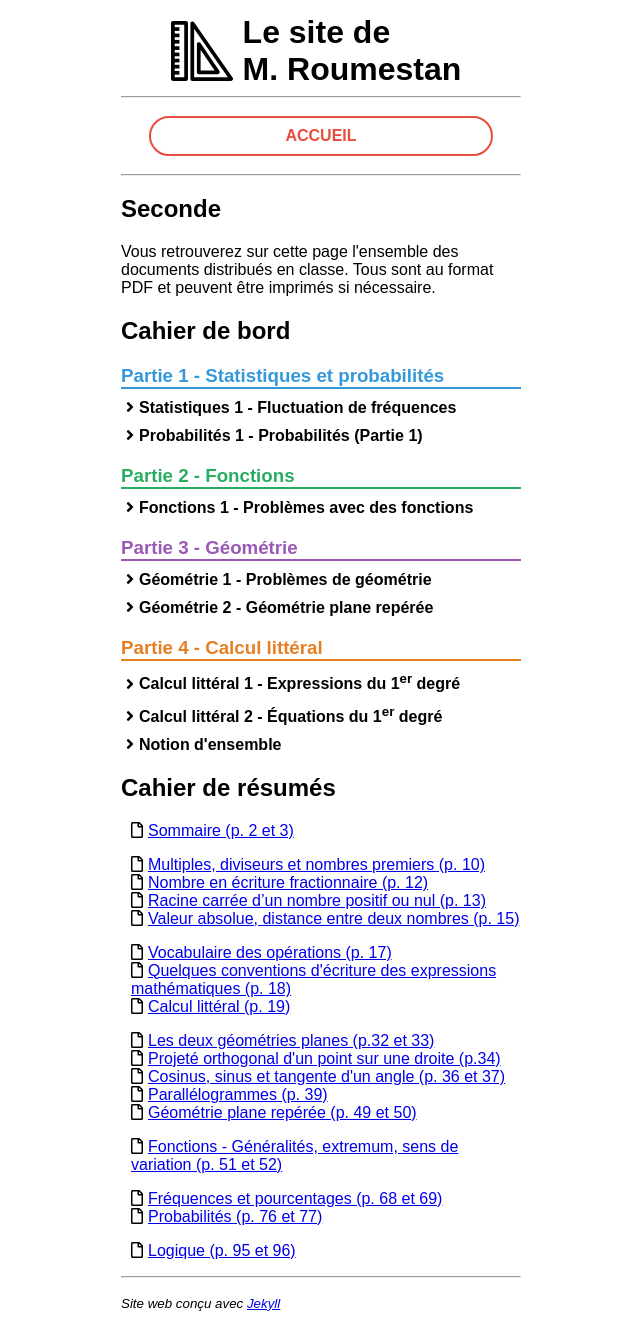
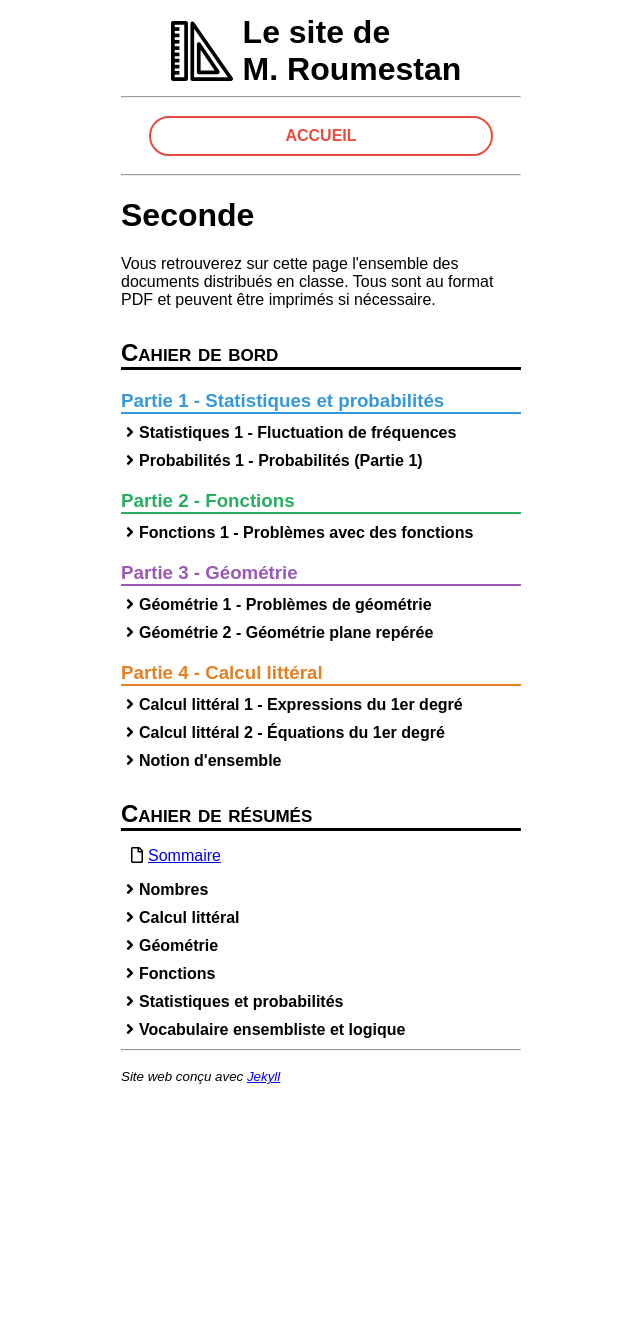
Before and after one commit to roumesta/roumestan.github.io, a Jekyll site: the page built from seconde.html, in a window 1280 px wide. Shown: the whole page, without its empty margins (319-959 px from the left). Built offline with Jekyll 4.4.1, drawn with Linux system fonts in a browser that asks for light colours; after the commit the page ends 1115 px from its top, so only the background shows below that.

```diff
--- a/_data/seconde_docs.yml
+++ b/_data/seconde_docs.yml
@@ -45,7 +45,7 @@
 - title: Partie 4 - Calcul littéral
   color: e67e22
   sequences:
-    - title: Calcul littéral 1 - Expressions du 1<sup>er</sup> degré
+    - title: Calcul littéral 1 - Expressions du 1er degré
       items:
         - name: Exercices
           link: CL1_enonces.pdf
@@ -55,7 +55,7 @@
           link: CL1_entrainement_calcul_litteral.pdf
         - name: Entraînement de calcul littéral n˚1 (correction)
           link: CL1_entrainement_calcul_litteral_correction.pdf
-    - title: Calcul littéral 2 - Équations du 1<sup>er</sup> degré
+    - title: Calcul littéral 2 - Équations du 1er degré
       items:
         - name: Exercices et bilans
           link: CL2_enonces_bilans.pdf
--- a/_data/seconde_resumes.yml
+++ b/_data/seconde_resumes.yml
@@ -1,40 +1,44 @@
-- name: Sommaire (p. 2 et 3)
-  link: resume_sommaire.pdf
-- name: blank
-- name: Multiples, diviseurs et nombres premiers (p. 10)
-  link: S1_resume_multiples_diviseurs_premiers.pdf
-- name: Nombre en écriture fractionnaire (p. 12)
-  link: CL1_resume_fractions.pdf
-- name: Racine carrée d’un nombre positif ou nul (p. 13)
-  link: G1_resume_racine_carree.pdf
-- name: Valeur absolue, distance entre deux nombres (p. 15)
-  link: G2_resume_valeur_absolue.pdf
-- name: blank
-- name: Vocabulaire des opérations (p. 17)
-  link: CL1_resume_vocabulaire_operations.pdf
-- name: Quelques conventions d'écriture des expressions mathématiques (p. 18)
-  link: CL1_resume_conventions_ecriture.pdf
-- name: Calcul littéral (p. 19)
-  link: CL1_resume_calcul_litteral.pdf
-- name: blank
-- name: Les deux géométries planes (p.32 et 33)
-  link: G1_resume_deux_geometries.pdf
-- name: Projeté orthogonal d'un point sur une droite (p.34)
-  link: G1_resume_projete_orthogonal.pdf
-- name: Cosinus, sinus et tangente d'un angle (p. 36 et 37)
-  link: G1_resume_cosinus_sinus_tangente.pdf
-- name: Parallélogrammes (p. 39)
-  link: G1_resume_parallelogrammes.pdf
-- name: Géométrie plane repérée (p. 49 et 50)
-  link: G2_geometrie_reperee.pdf
-- name: blank
-- name: Fonctions - Généralités, extremum, sens de variation (p. 51 et 52)
-  link: F1_resume_fonctions_generalites_variations.pdf
-- name: blank
-- name: Fréquences et pourcentages (p. 68 et 69)
-  link: S1_resume_frequence_pourcentages.pdf
-- name: Probabilités (p. 76 et 77)
-  link: P1_resume_probabilites.pdf
-- name: blank
-- name: Logique (p. 95 et 96)
-  link: G1_resume_logique.pdf
+- title: Nombres
+  items:
+    - name: Multiples, diviseurs, nombres premiers (p. 10)
+      link: S1_resume_multiples_diviseurs_premiers.pdf
+    - name: Écriture fractionnaire (p. 12)
+      link: CL1_resume_fractions.pdf
+    - name: Racine carrée (p. 13)
+      link: G1_resume_racine_carree.pdf
+    - name: Valeur absolue (p. 15)
+      link: G2_resume_valeur_absolue.pdf
+- title: Calcul littéral
+  items:
+    - name: Vocabulaire des opérations (p. 17)
+      link: CL1_resume_vocabulaire_operations.pdf
+    - name: Conventions d'écriture (p. 18)
+      link: CL1_resume_conventions_ecriture.pdf
+    - name: Calcul littéral (p. 19)
+      link: CL1_resume_calcul_litteral.pdf
+- title: Géométrie
+  items:
+    - name: Les deux géométries planes (p.32 et 33)
+      link: G1_resume_deux_geometries.pdf
+    - name: Projeté orthogonal (p.34)
+      link: G1_resume_projete_orthogonal.pdf
+    - name: Cosinus, sinus et tangente (p. 36 et 37)
+      link: G1_resume_cosinus_sinus_tangente.pdf
+    - name: Parallélogrammes (p. 39)
+      link: G1_resume_parallelogrammes.pdf
+    - name: Géométrie plane repérée (p. 49 et 50)
+      link: G2_geometrie_reperee.pdf
+- title: Fonctions
+  items:
+    - name: Généralités, extremum, variation (p. 51 et 52)
+      link: F1_resume_fonctions_generalites_variations.pdf
+- title: Statistiques et probabilités
+  items:
+    - name: Fréquences et pourcentages (p. 68 et 69)
+      link: S1_resume_frequence_pourcentages.pdf
+    - name: Probabilités (p. 76 et 77)
+      link: P1_resume_probabilites.pdf
+- title: Vocabulaire ensembliste et logique
+  items:
+    - name: Logique (p. 95 et 96)
+      link: G1_resume_logique.pdf
--- a/_layouts/default.html
+++ b/_layouts/default.html
@@ -20,7 +20,7 @@
     <body>
         {% include header.html %}
         {% if page.title %}
-            <h2>{{ page.title }}</h2>
+            <h1>{{ page.title }}</h1>
         {% endif %}
         {{ content }}
     <hr>
--- a/assets/css/styles.css
+++ b/assets/css/styles.css
@@ -118,7 +118,7 @@ h2 + .date {
 h4.toggle {
     cursor: pointer;
     margin-top: 10px;
-    margin-bottom: 5px;
+    margin-bottom: 10px;
 }
 
 h4.toggle + ul {
--- a/seconde.html
+++ b/seconde.html
@@ -4,7 +4,16 @@ title: Seconde
 ---
 
 <style>
+  h2{
+    margin-top: 30px;
+    margin-bottom: 0px;
+    border-bottom: 3px solid;
+    font-variant: small-caps;
+  }
 
+  li{
+    margin-bottom: 5px;
+  }
 </style>
 
 <p>Vous retrouverez sur cette page l'ensemble des documents distribués en classe. Tous sont au format PDF et peuvent être imprimés si nécessaire.</p>
@@ -23,32 +32,20 @@ title: Seconde
     {% endfor %}
 {% endfor %}
 
+<h2>Cahier de résumés</h2>
 
-<!--
-<ul class="toggle-document-list">
-{% for item in site.data.seconde_documents %}
-{% if item.name == "PART" %}
-</ul> <h3 style="color:#{{item.color}}; border-bottom-color:#{{item.color}}">{{item.part_name}}</h3> <ul>
-{% elsif item.name == "SEQUENCE" %}
-</ul> <h4>{{item.part_name}}</h4> <ul>
-{% else %}
-<li><a href="{{ site.url }}/documents/{{ item.link }}" target="_blank">{{ item.name }}</a></li>
-{% endif %}
+<ul class="documents">
+<li><a href="{{ site.url }}/documents/resume_sommaire.pdf" target="_blank">Sommaire</a></li>
+</ul>
+
+{% for part in site.data.seconde_resumes %}
+    <h4 class="toggle">{{ part.title }}</h4>
+    <ul class="documents">
+    {% for item in part.items %}
+    <li><a href="{{ site.url }}/documents/{{ item.link }}" target="_blank">{{ item.name }}</a></li>
+    {% endfor %}
+    </ul>
 {% endfor %}
-</ul>
--->
-
-
-<h2>Cahier de résumés</h2>
-<ul class="documents">
-{% for item in site.data.seconde_resumes %}
-{% if item.name == "blank" %}
-</ul><ul class="documents">
-{% else %}
-<li><a href="{{ site.url }}/documents/{{ item.link }}" target="_blank">{{ item.name }}</a></li>
-{% endif %}
-{% endfor %}
-</ul>
 
 <script>
 $(document).ready(function() {
```
